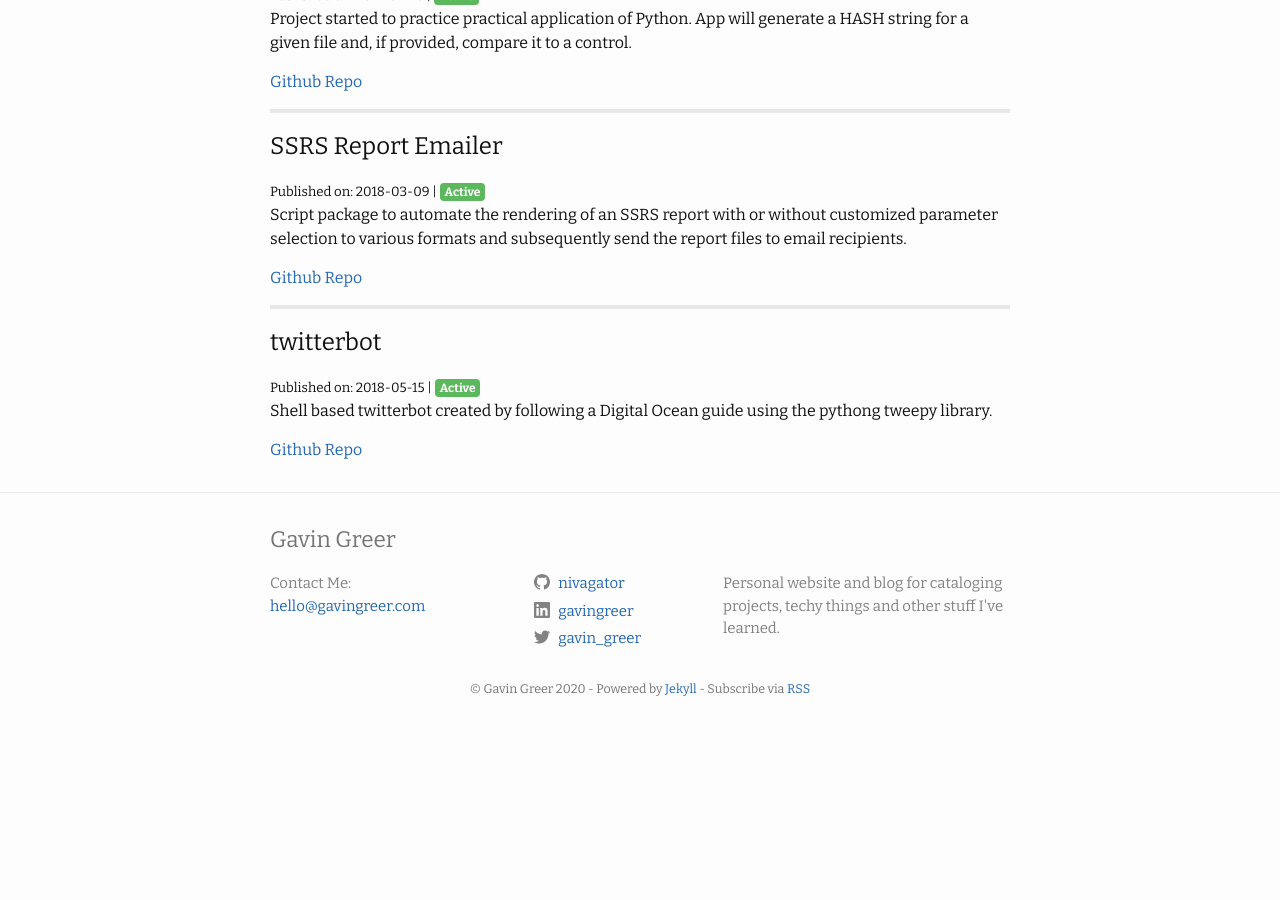
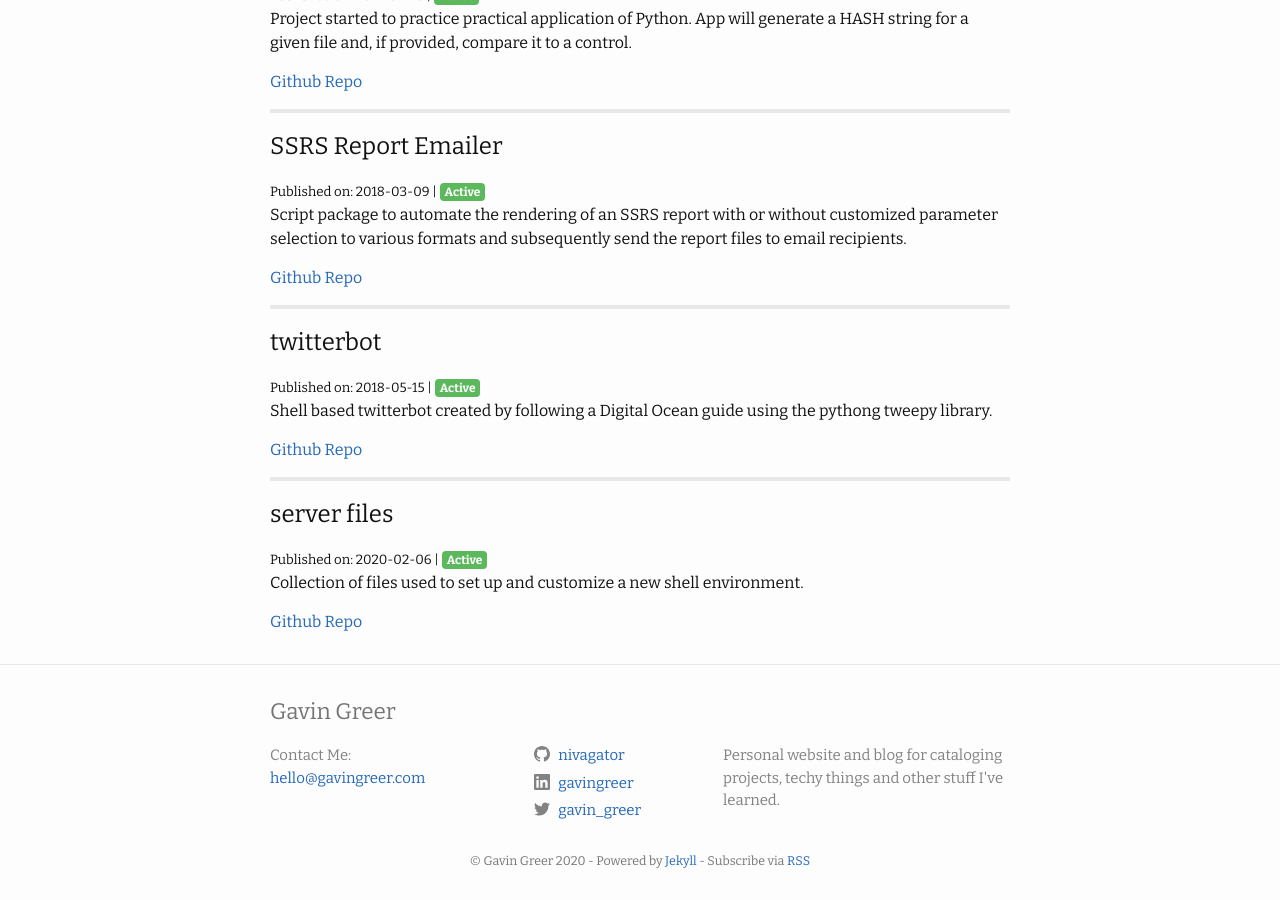
Before and after one commit to nivagator/personal-site, a Jekyll site: the page built from projects.html, in a window 1280 px wide and 900 px high, scrolled down 1349 px. Built offline with Jekyll 4.4.1, drawn with Linux system fonts in a browser that asks for light colours; before the commit the page ends 2077 px from its top, so only the background shows below that.

Commit message:
add server-files to projects

```diff
--- a/_data/projects.yml
+++ b/_data/projects.yml
@@ -70,3 +70,8 @@
   publish-date: 2018-05-15
   description: Shell based twitterbot created by following a Digital Ocean guide using the pythong tweepy library.
   repo: python_twitterbot
+- name: server files
+  status: active
+  publish-date: 2020-02-06
+  description: Collection of files used to set up and customize a new shell environment.
+  repo: server-files
```
Also changed, not shown: log.md (+1 -1 lines).
